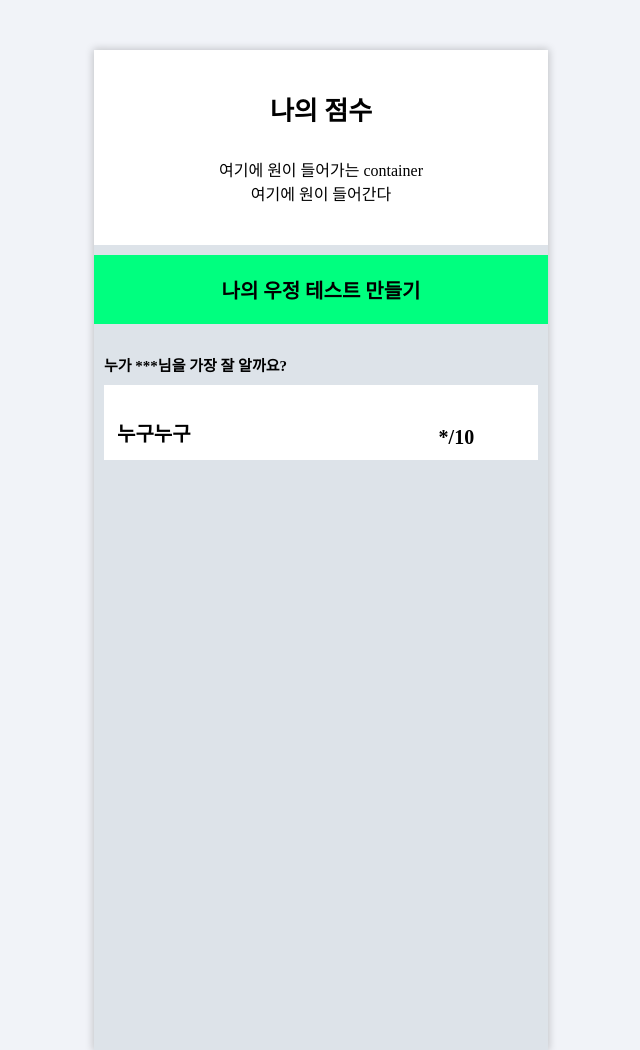
After one commit to Neulhan/piro_project, a Django app: template django_team_project/quiz/templates/quiz/Guest_complete.html in a window 1280 px wide. The commit adds this page. Shown: the whole page, without its empty margins (319-959 px from the left). Run offline with Django 3.2, Linux system fonts and the light colour scheme; the template is opened without the code that fills it, so the values that code supplies are empty.

Commit message:
Guest html페이지

```diff
--- a/django_team_project/quiz/templates/makebase.html
+++ b/django_team_project/quiz/templates/makebase.html
@@ -1,10 +1,9 @@
-{%  load static %}
 <!DOCTYPE html>
 <html lang="en">
 <head>
     <meta charset="UTF-8">
     <title>Title</title>
-    <link rel="stylesheet" href="{% static 'quiz/css/User_complete-css.css' %}">
+
     <style>
         * {
             margin: 0 auto;
@@ -145,6 +144,63 @@
             font-weight: 700;
             font-size: 20px;
         }
+        {#Guest_layout#}
+        .guest_header{
+            background-color: hotpink;
+            padding: 20px;
+            text-align: left;
+            font-size: 20px;
+        }
+        .guest_header .how{
+            margin-top: 20px;
+        }
+        .result{
+            display: inline-block;
+            float: right;
+            font-size: 30px;
+            font-weight: 700;
+            margin-top: 30px;
+        }
+        {#Guest_complete.html #}
+        .make {
+            width: 100%;
+            padding-top: 20px;
+            padding-bottom: 20px;
+            border: none;
+            margin-bottom: 20px;
+            background: springgreen;
+            font-size: 20px;
+            font-weight: 700;
+            text-align: center;
+        }
+        .make a{
+            text-decoration: none;
+            color: black;
+        }
+        .list_header{
+            padding: 10px;
+            text-align: left;
+            font-size: 15px;
+            font-weight: 700;
+        }
+        .scores_list{
+            background-color: white;
+            margin-top: 10px;
+        }
+        .scores_list table{
+            width: 100%;
+            margin: 0 auto;
+            font-size: 20px;
+            padding-top: 30px;
+            padding-left: 10px;
+        }
+        .scores_list table tr{
+            border-bottom: 1px solid dimgray;
+        }
+        .scores_list tr>td:nth-child(1){
+            min-width: 120px;
+            text-align: left;
+        }
     </style>
 </head>
 <body>
--- /dev/null
+++ b/django_team_project/quiz/templates/quiz/Guest_complete.html
@@ -0,0 +1,38 @@
+{% extends "makebase.html" %}
+
+{% block content %}
+
+            <div class="card">
+                <h3>나의 점수</h3>
+                <div class="circle_container">
+                    여기에 원이 들어가는 container
+                    <div class="circle">
+                        여기에 원이 들어간다
+                    </div>
+                </div>
+            </div>
+
+            <div class="make">
+                <a href="layout.html">나의 우정 테스트 만들기</a>
+            </div>
+
+
+            <div class="list_container">
+                <div class="list_header">
+                    <p>
+                        누가 ***님을 가장 잘 알까요?
+                    </p>
+                    <div class="scores_list">
+                        <table>
+                    <tr>
+                        <td><div class="text">누구누구</div></td>
+                        <td>
+                            <span>*</span>/10
+                        </td>
+                    </tr>
+                </table>
+
+                    </div>
+                </div>
+            </div>
+{% endblock %}
```
Also changed, not shown: django_team_project/quiz/templates/quiz/Guest_layout.html (added, +35 -0 lines), django_team_project/quiz/templates/makebase_css.css (added), django_team_project/quiz/templates/quiz/User_complete-css.css (added).
